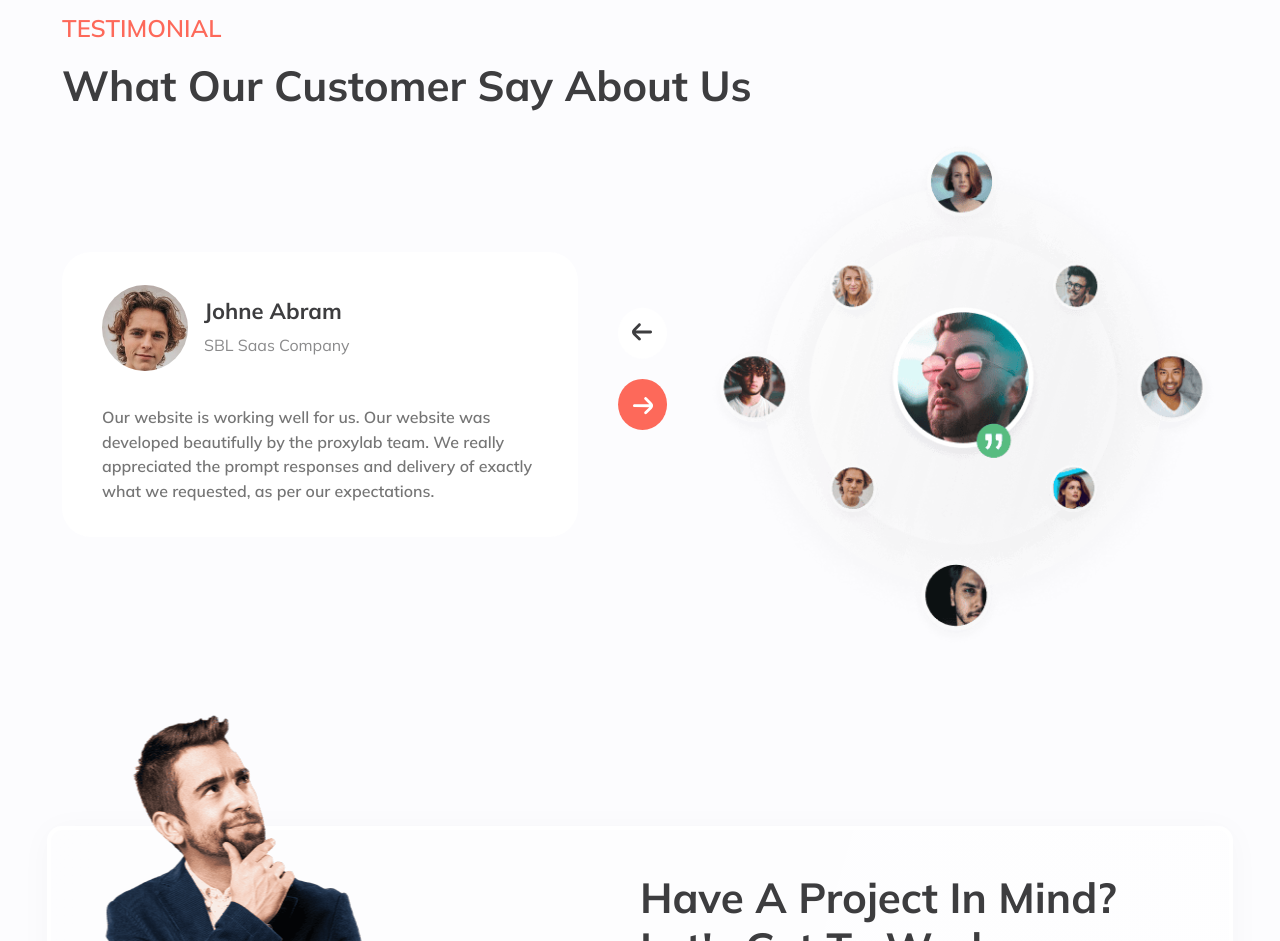
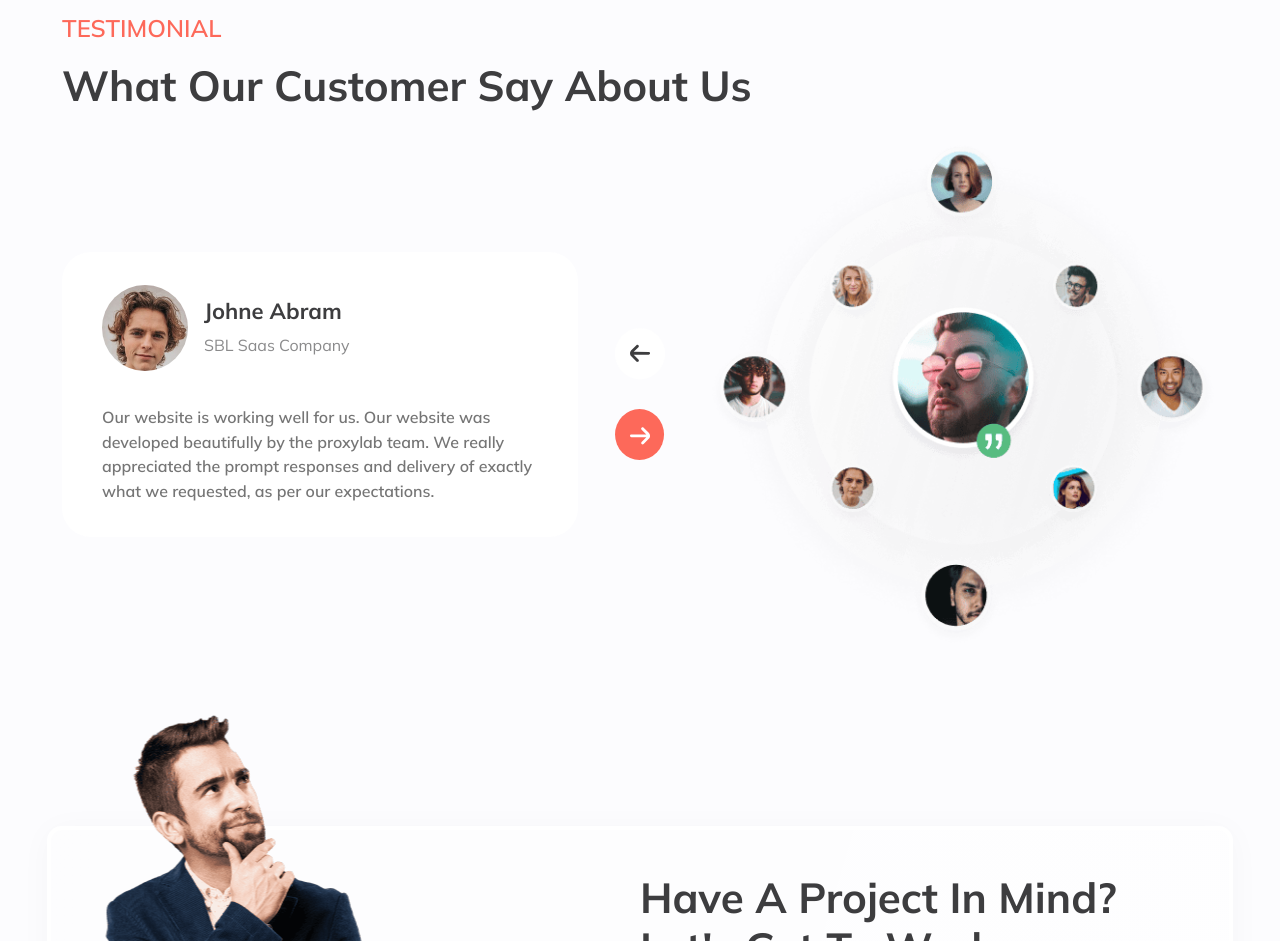
Before and after one commit to ArsenDanylenko/digital-agency-landing, a plain HTML site: page index.html in a window 1280 px wide. Shown: the part 3563-4504 px from the top of the page. Drawn offline with Linux system fonts and the light colour scheme.

Commit message:
readjusted

```diff
--- a/js/main.js
+++ b/js/main.js
@@ -93,31 +93,3 @@ document.addEventListener('DOMContentLoaded', () => {
 });
 
 // ==== TESTIMONIAL SLIDER ====
-
-document.addEventListener('DOMContentLoaded', () => {
-   const slides = document.querySelectorAll('.testimonial__person');
-   const sliderItem = document.querySelector('.testimonial__person');
-   const prev = document.querySelector('.testimonial__slider-btn-prev');
-   const next = document.querySelector('.testimonial__slider-btn-next');
-
-
-   // slides.forEach(slide => {
-   //    prev.addEventListener('click', () => {
-   //       slide.classList.remove('_active');
-   //    })
-   // })
-   // slides.forEach(slide => {
-   //    next.addEventListener('click', () => {
-   //       slide.classList.remove('_active');
-   //    })
-   // })
-
-   console.log(sliderItem);
-
-   for (let slide of slides) {
-
-
-   }
-
-
-})
--- a/scss/style.scss
+++ b/scss/style.scss
@@ -540,6 +540,7 @@ main {
       align-self: flex-start;
       width: 100%;
       justify-content: center;
+      gap: 30px;
       top: 10px;
    }
    &__slider-btn-prev,
@@ -549,11 +550,10 @@ main {
    }
    &__slider-btn-prev {
       background-color: #fff;
-      transform: translateX(-10px);
    }
    &__slider-btn-next {
       background-color: $red;
-      transform: rotate(180deg) translateX(-10px);
+      transform: rotate(180deg);
       svg {
          fill: #ffffff;
       }
@@ -634,23 +634,25 @@ main {
          display: grid;
          grid-template-columns: 516px 1fr;
          gap: 130px;
+         position: relative;
       }
       &__slider-nav {
+         position: absolute;
          display: flex;
          flex-direction: column;
          align-items: center;
          align-self: center;
+         top: 50%;
+         left: 0;
+         transform: translateY(-50%);
       }
       &__slider-btn-prev,
       &__slider-btn-next {
-         position: absolute;
-         left: 40px;
       }
       &__slider-btn-prev {
-         transform: translateY(-140%);
       }
       &__slider-btn-next {
-         transform: rotate(180deg) translateX(0px);
+         transform: rotate(180deg);
       }
       &__content {
          grid-column: 1;
```
Also changed, not shown: index.html (+3 -5 lines), style.css.
